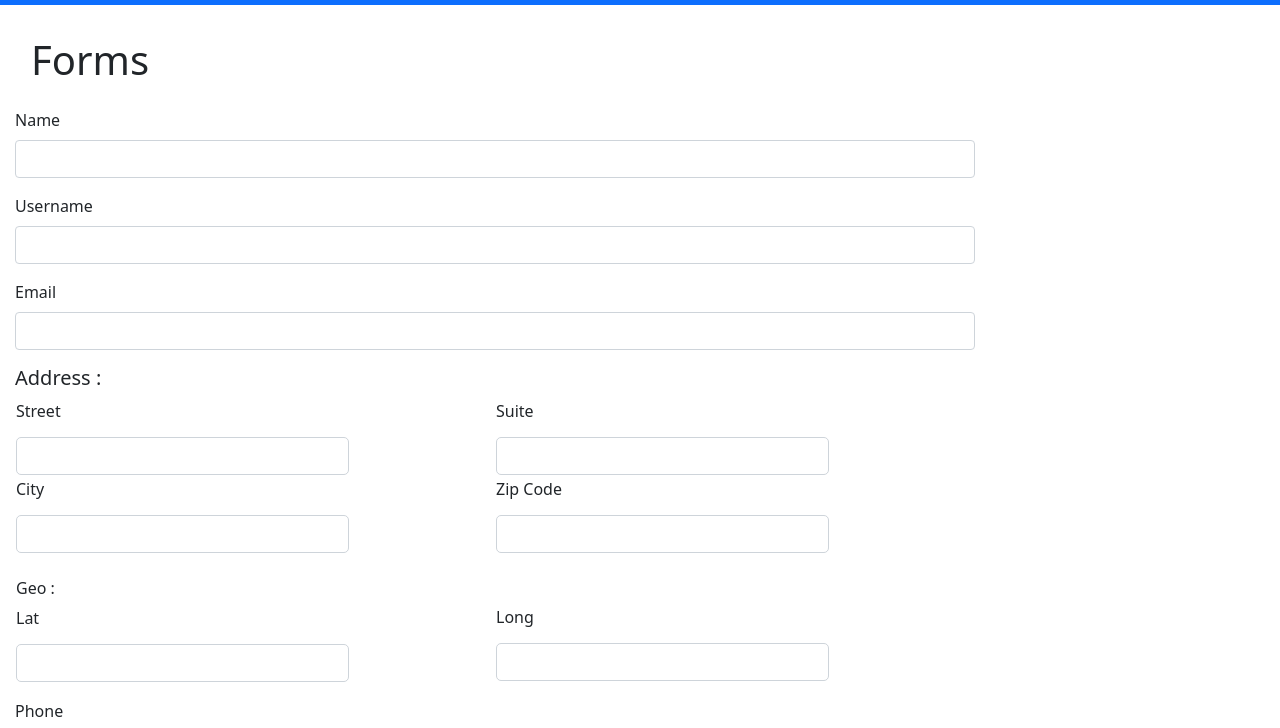
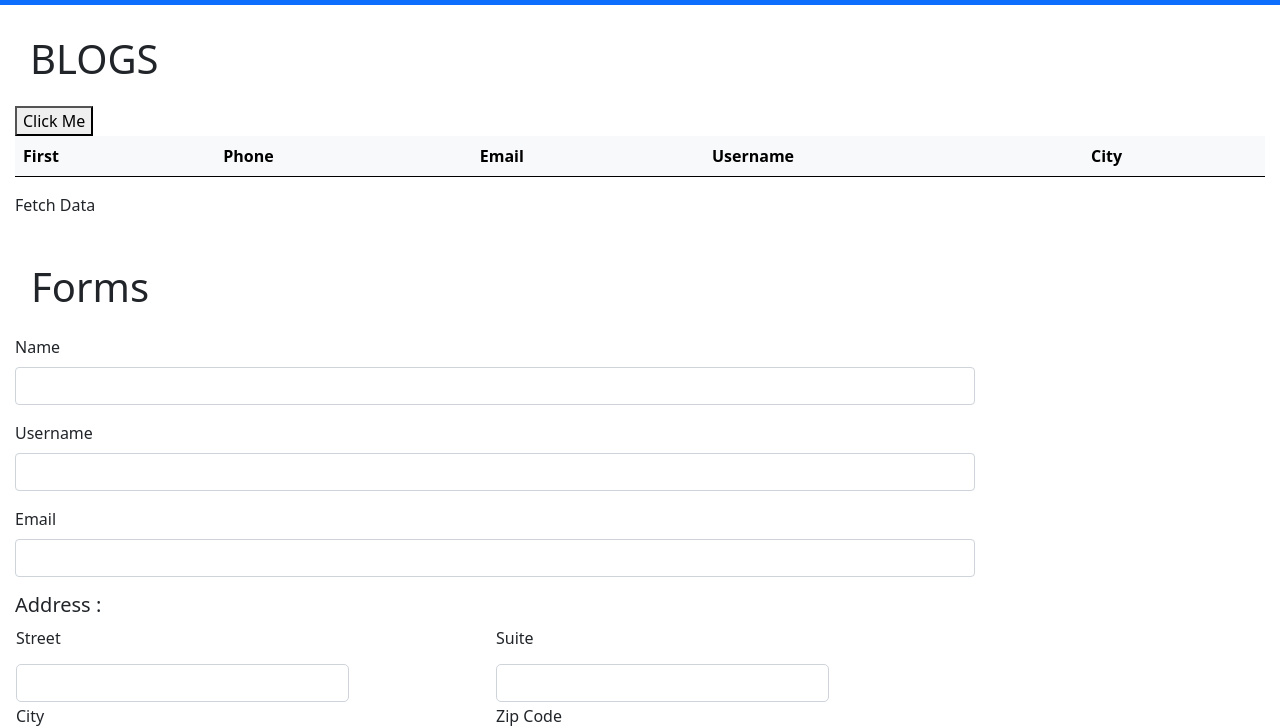
Before and after one commit to Dinesh2010-coder/sessional-assesment-2, a plain HTML site: page index.html in a window 1280 px wide. Shown: the part 61-789 px from the top of the page. Drawn offline with nearby package versions, Linux system fonts and the light colour scheme.

Commit message:
Blog added

```diff
--- a/index.html
+++ b/index.html
@@ -32,7 +32,7 @@
                     <a href="#forms" class="nav-link active">Form</a>
                   </li>
                   <li class="nav-item">
-                    <a href="#" class="nav-link active">Contact Us</a>
+                    <a href="#contact" class="nav-link active">Contact Us</a>
                   </li>
 
                 </ul>
@@ -44,6 +44,33 @@
             </div>
           </nav>
     </header>
+
+    <div id="blogs" class = "blog-section">
+        <h1 style="padding: 15px;">BLOGS</h1>
+        <button onclick="btnClickHandeler()">Click Me</button>
+
+        <table class="table table-light table-striped">
+            <thead >
+                <tr>
+                    <th scope="col">First</th>
+                    <th scope="col">Phone</th>
+                    <th scope="col">Email</th>
+                    <th scope="col">Username</th>
+                    <th scope="col">City</th>
+                </tr>
+            </thead>
+            <tbody id="test">
+
+            </tbody>
+        </table>
+        <div>
+            <tr id="container">
+                <td>Fetch Data</td>
+            </tr>
+
+        </div>
+
+    </div>
     <div id="forms" class="form-section" ><!--style="background-color: rgba(227, 172, 233, 0.763);"-->
         <h1 style="padding: 2vh;">Forms</h1>
         <form name = "myform" onsubmit="return validateForm()">
@@ -146,7 +173,7 @@
             <button type="submit" class="btn btn-primary">Submit</button>
         </form>
     </div>
-    <div class = "bg-primary bg-4 footer-div">
+    <div class = "bg-primary bg-4 footer-div" id="contact">
         <div class = "footer-text">
             <div class="footer-h">
                 <h1>Contact Us</h1>
--- a/script.js
+++ b/script.js
@@ -90,3 +90,37 @@ function validateForm(){
         return false;
     }
 }
+
+function btnClickHandeler() {
+    var xhr = new XMLHttpRequest()
+    console.log(xhr);
+    xhr.onreadystatechange = function () {
+        if (this.readyState == 4 && this.status == 200) {
+            var data = this.responseText;
+            console.log(this.responseText);
+            var dataObject = JSON.parse(data)
+            for (var i = 0; i < dataObject.length; i++) {
+                var tr = document.createElement("tr")
+                var td1 = document.createElement("td")
+                var td2 = document.createElement("td")
+                var td3 = document.createElement("td")
+                var td4 = document.createElement("td");
+                var td5 = document.createElement("td");
+                td1.innerHTML = dataObject[i].name;
+                td2.innerHTML = dataObject[i].phone;
+                td3.innerHTML = dataObject[i].email;
+                td4.innerHTML = dataObject[i].username;
+                td5.innerHTML = dataObject[i].address.city;
+                tr.appendChild(td1)
+                tr.appendChild(td2)
+                tr.appendChild(td3)
+                tr.appendChild(td4)
+                tr.appendChild(td5)
+                document.getElementById("test").appendChild(tr);
+            }
+
+        }
+    }
+    xhr.open("GET", "https://jsonplaceholder.typicode.com/users?utm_source=Mailerlite&utm_medium=E-mail&utm_campaign=Test%20Series&utm_term=2022-08-09", true);
+    xhr.send();
+}
```
